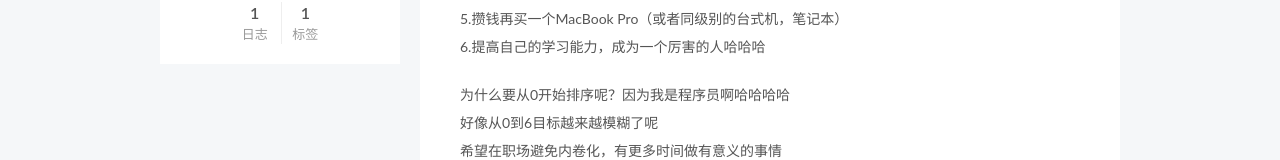
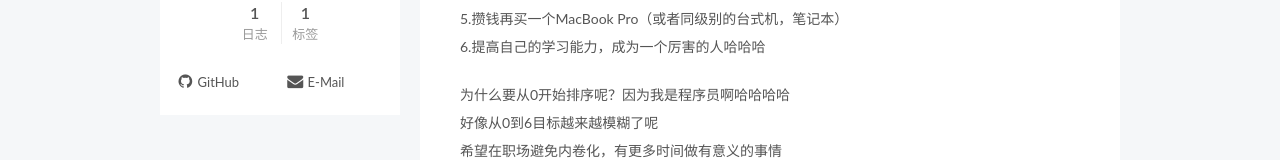
Before and after one commit to unknownState7/unknownState7.github.io, a plain HTML site: page 2019/01/01/2019年年度计划/index.html in a window 1280 px wide. Shown: the part 338-498 px from the top of the page. Drawn offline with Linux system fonts and the light colour scheme.

Commit message:
Site updated: 2019-01-02 13:54:20

```diff
--- a/2019/01/01/2019年年度计划/index.html
+++ b/2019/01/01/2019年年度计划/index.html
@@ -426,6 +426,22 @@
 
 
 
+            <div class="links-of-author motion-element">
+
+                  <span class="links-of-author-item">
+                    <a href="https://github.com/unknownState7" target="_blank" title="GitHub">
+
+                        <i class="fa fa-fw fa-github"></i>GitHub</a>
+                  </span>
+
+                  <span class="links-of-author-item">
+                    <a href="mailto:unknownState@protonmail.com" target="_blank" title="E-Mail">
+
+                        <i class="fa fa-fw fa-envelope"></i>E-Mail</a>
+                  </span>
+
+            </div>
+
 
 
 
--- a/css/main.css
+++ b/css/main.css
@@ -1823,7 +1823,7 @@ pre .javascript .function {
   width: 4px;
   height: 4px;
   border-radius: 50%;
-  background: #e2d16f;
+  background: #c4135e;
 }
 .links-of-blogroll {
   font-size: 13px;
```
Also changed, not shown: archives/2019/01/index.html (+16 -0 lines), archives/2019/index.html (+16 -0 lines), archives/index.html (+16 -0 lines), index.html (+16 -0 lines), tags/年度规划/index.html (+16 -0 lines).
